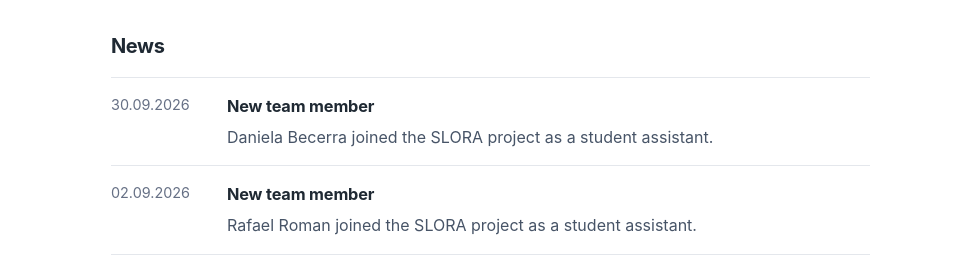
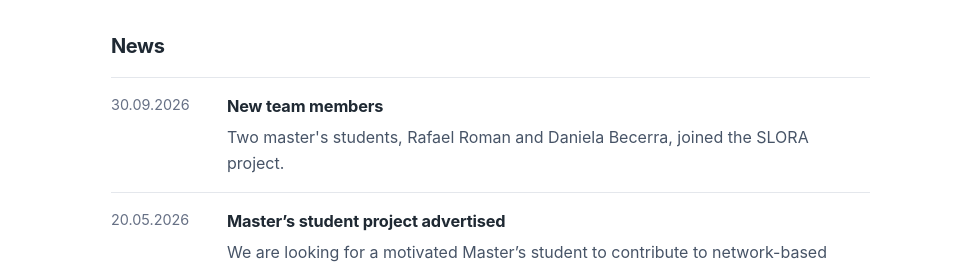
Before and after one commit to slora-project/slora-project.github.io, a plain HTML site: page index.html in a window 1280 px wide. Shown: the top 267 px of the page, 308-1280 px from the left. Drawn offline with Linux system fonts and the light colour scheme.

Commit message:
Update index.html

```diff
--- a/index.html
+++ b/index.html
@@ -336,20 +336,10 @@
             <article class="news-item">
               <div class="news-date">30.09.2026</div>
               <div>
-                <h3 data-lang="en">New team member</h3>
-                <h3 data-lang="de">Neues Teammitglied</h3>
-                <p data-lang="en">Daniela Becerra joined the SLORA project as a student assistant.</p>
-                <p data-lang="de">Daniela Becerra verstärkt das SLORA-Projekt als studentische Mitarbeiterin.</p>
-              </div>
-            </article>
-
-            <article class="news-item">
-              <div class="news-date">02.09.2026</div>
-              <div>
-                <h3 data-lang="en">New team member</h3>
-                <h3 data-lang="de">Neues Teammitglied</h3>
-                <p data-lang="en">Rafael Roman joined the SLORA project as a student assistant.</p>
-                <p data-lang="de">Rafael Roman verstärkt das SLORA-Projekt als studentischer Mitarbeiter.</p>
+                <h3 data-lang="en">New team members</h3>
+                <h3 data-lang="de">Neue Teammitglieder</h3>
+                <p data-lang="en">Two master's students, Rafael Roman and Daniela Becerra, joined the SLORA project.</p>
+                <p data-lang="de">Die beiden Masterstudierenden Rafael Roman und Daniela Becerra verstärken das SLORA-Projekt.</p>
               </div>
             </article>
 
```
